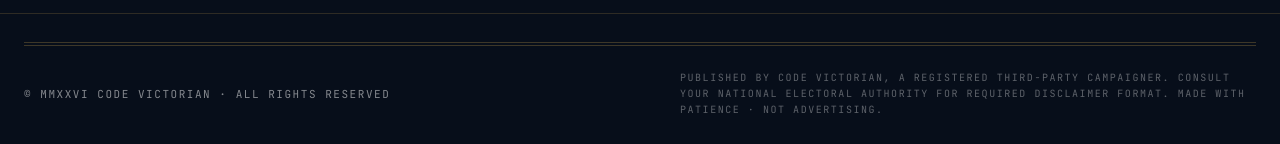
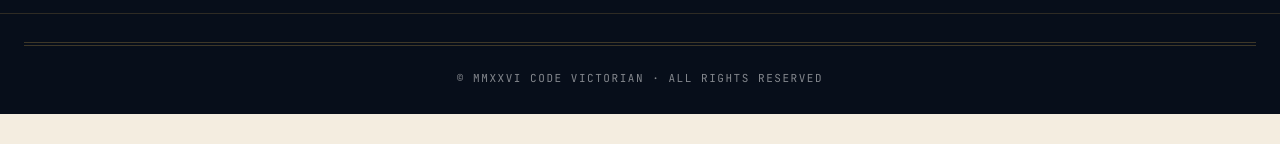
Before and after one commit to horatio8/CodeVictorian, a Next.js app: page / in a window 1280 px wide. Shown: the part 5557-5701 px from the top of the page. After the commit the page ends 5671 px from the top, so only its background shows below. Built offline with nearby package versions, Linux system fonts and the light colour scheme; no server answers; the database is empty; a web font is replaced by a local one.

Commit message:
Footer: drop the third-party-campaigner disclaimer paragraph

```diff
--- a/components/Footer.tsx
+++ b/components/Footer.tsx
@@ -174,14 +174,9 @@ export default function Footer() {
       <div className="border-t border-gold-400/20">
         <div className="mx-auto max-w-7xl px-6 py-7">
           <div className="dbl-rule mb-6" />
-          <div className="flex flex-col items-center gap-4 text-center font-mono text-[0.6875rem] uppercase tracking-[0.14em] md:flex-row md:justify-between md:text-left">
+          <div className="text-center font-mono text-[0.6875rem] uppercase tracking-[0.14em]">
             <p className="text-white/50">
               © MMXXVI Code Victorian · All Rights Reserved
-            </p>
-            <p className="max-w-xl text-[0.625rem] leading-relaxed text-white/35">
-              Published by Code Victorian, a registered third-party campaigner.
-              Consult your national electoral authority for required disclaimer
-              format. Made with patience · Not advertising.
             </p>
           </div>
         </div>
```
